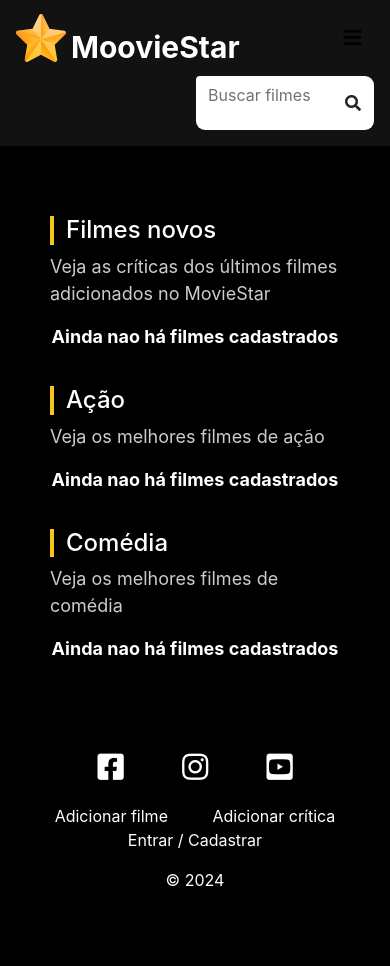
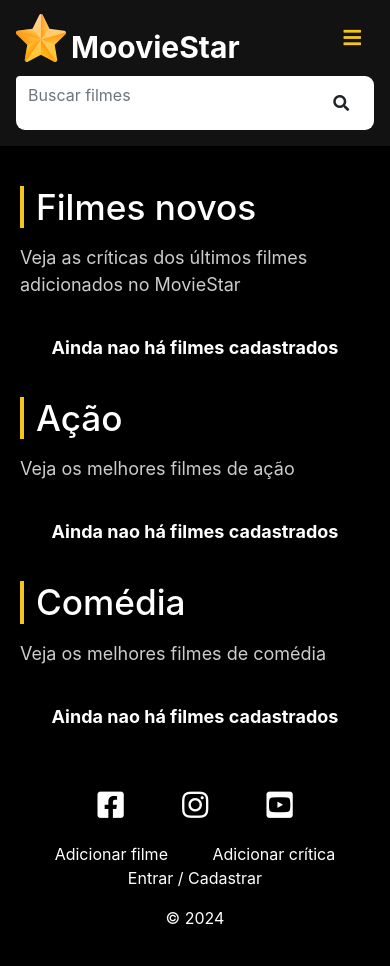
Before and after one commit to coop-leandro/mooviestar, a PHP site: page / in a window 390 px wide. Before the commit the page ends 886 px from the top, so only its background shows below. Run offline with PHP 8.4, Linux system fonts and the light colour scheme; data that the repository does not hold is empty.

Commit message:
responsividade

```diff
--- a/css/styles.css
+++ b/css/styles.css
@@ -33,11 +33,12 @@
     box-shadow: none;
 }
 
-#search-title{
+#search-title {
     font-size: 40px;
 }
 
-#search-result, .back-link{
+#search-result,
+.back-link {
     color: #F5C518;
 }
 
@@ -455,3 +456,97 @@
 .added-movies-container .movie-card {
     width: 31%;
 }
+
+@media(max-width: 450px) {
+
+    .main-container {
+        padding: 20px;
+    }
+
+    /* Home */
+    #search-form {
+        width: 100%;
+        margin-left: 0;
+    }
+
+    #search-form .form-control {
+        width: 85%;
+    }
+
+    .section-title {
+        font-size: 2.2rem;
+        margin-bottom: 1rem;
+    }
+
+    .movies-container {
+        padding: 0 15px;
+    }
+
+    .movie-card {
+        width: 100%;
+    }
+
+    .movie-details {
+        display: flex;
+        flex-direction: column;
+    }
+
+    .movie-details span {
+        padding-bottom: 8px;
+    }
+
+    .pipe {
+        display: none;
+    }
+
+    .movie-container iframe {
+        max-width: 100% !important;
+    }
+
+    #reviews-container {
+        padding-left: 0;
+        padding-right: 0;
+    }
+
+    #review-form-container select,
+    #review-form-container textarea {
+        width: 100%;
+    }
+
+    .empty-list {
+        margin-top: 20px;
+    }
+
+    .msg {
+        width: 100%;
+    }
+
+    /* Movie */
+    .review {
+        padding: 0 15px;
+    }
+
+    /* Dashboard */
+    #movies-dashboard {
+        padding: 0;
+    }
+
+    .actions-column {
+        width: 140px;
+    }
+
+    .edit-btn {
+        display: block;
+        margin-bottom: 10px;
+    }
+
+    /* Edit movie */
+    .movie-image-container {
+        margin-top: 1rem;
+    }
+
+    .fas.fa-bars {
+        color: #F5C518;
+    }
+
+}
```
